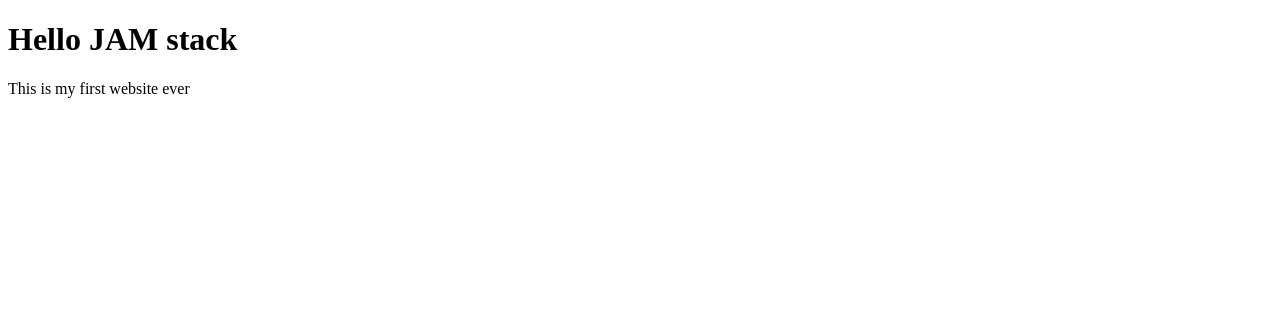
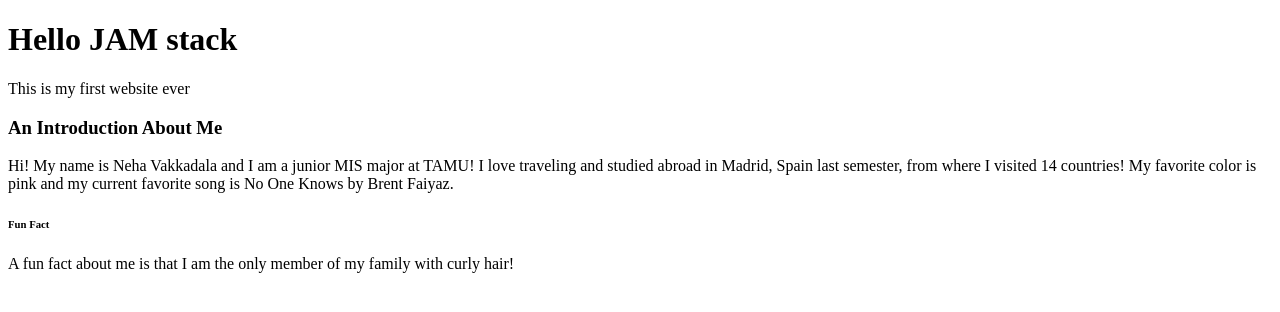
Before and after one commit to nehavakkadala-bot/nehavakkadala-bot.github.io, a plain HTML site: page index.html in a window 1280 px wide. Drawn offline with Linux system fonts and the light colour scheme.

Commit message:
Update index.html

```diff
--- a/index.html
+++ b/index.html
@@ -6,5 +6,10 @@
   <body>
     <h1>Hello JAM stack</h1>
     <p>This is my first website ever</p>
+    <h3>An Introduction About Me</h3>
+    <p>Hi! My name is Neha Vakkadala and I am a junior MIS major at TAMU! I love traveling and studied abroad in Madrid, Spain last semester,
+      from where I visited 14 countries! My favorite color is pink and my current favorite song is No One Knows by Brent Faiyaz.</p>
+    <h6>Fun Fact</h6>
+    <p>A fun fact about me is that I am the only member of my family with curly hair!</p>
   </body>
 </html>
```
